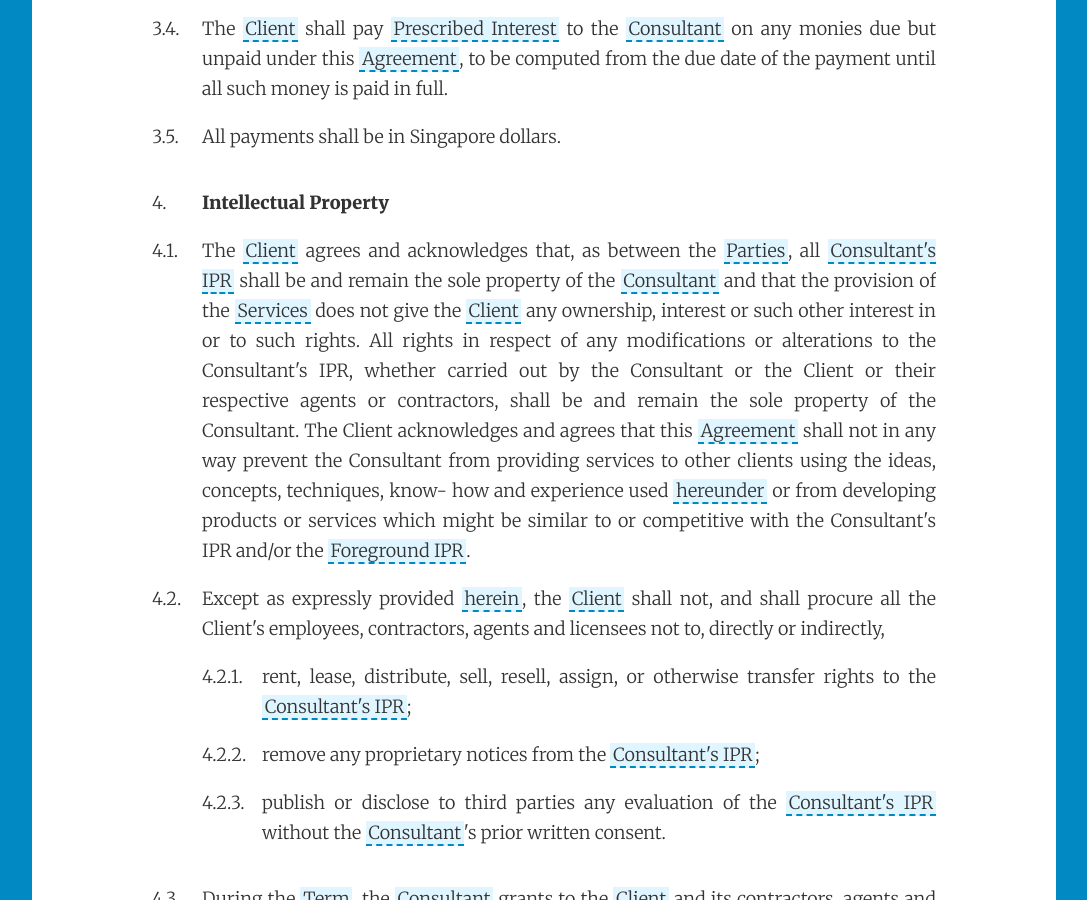
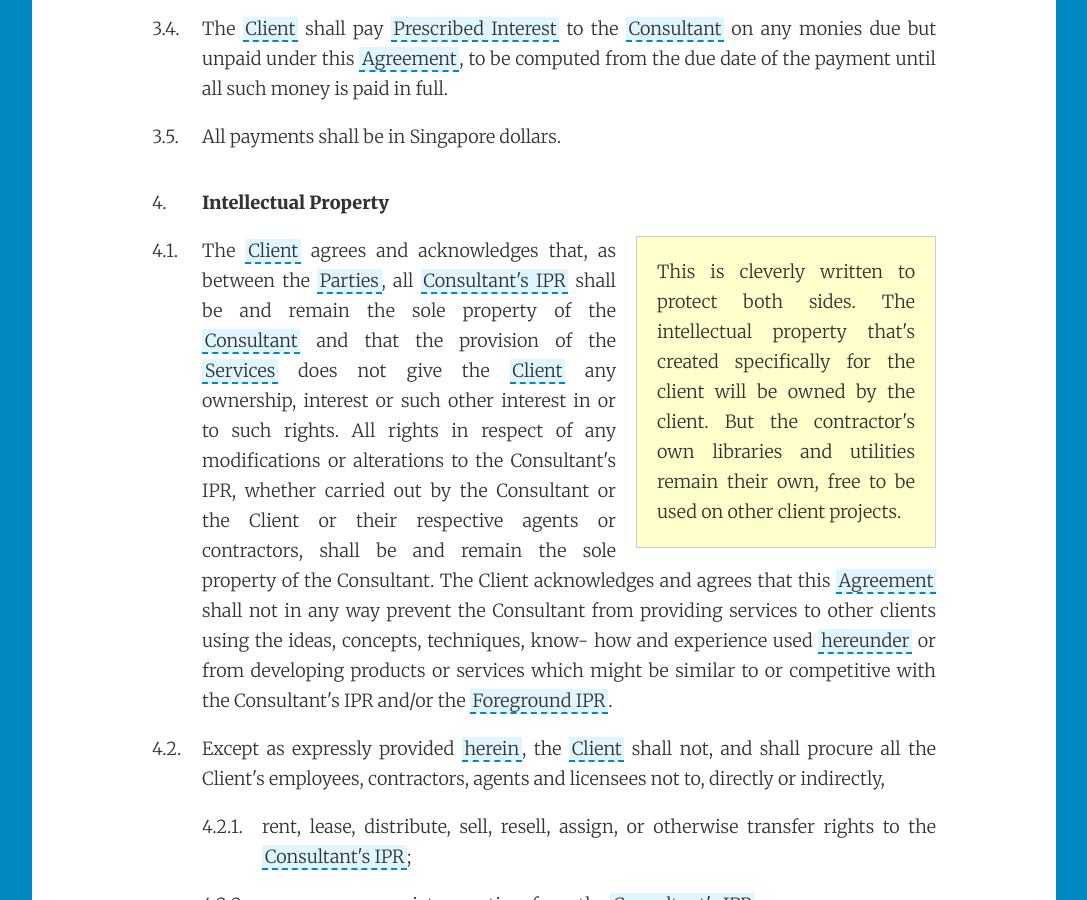
Before and after one commit to cofounders/legal, a Jekyll site: the page built from _posts/2013-11-14-consulting_agreement.html, in a window 1280 px wide and 900 px high, scrolled down 1906 px. Shown: the whole window, without its empty margins (96-1183 px from the left). Built offline with Jekyll 4.4.1, drawn with Linux system fonts in a browser that asks for light colours; some web fonts are replaced.

Commit message:
Experiment with template annotations. Ref #10

```diff
--- a/_posts/2013-11-14-consulting_agreement.html
+++ b/_posts/2013-11-14-consulting_agreement.html
@@ -49,7 +49,10 @@ tags:
   <li>
     <h4>Intellectual Property</h4>
     <ol>
-      <li>The Client agrees and acknowledges that, as between the Parties, all Consultant's IPR shall be and remain the sole property of the Consultant and that the provision of the Services does not give the Client any ownership, interest or such other interest in or to such rights. All rights in respect of any modifications or alterations to the Consultant's IPR, whether carried out by the Consultant or the Client or their respective agents or contractors, shall be and remain the sole property of the Consultant. The Client acknowledges and agrees that this Agreement shall not in any way prevent the Consultant from providing services to other clients using the ideas, concepts, techniques, know- how and experience used hereunder or from developing products or services which might be similar to or competitive with the Consultant's IPR and/or the Foreground IPR.</li>
+      <li>
+        <aside>This is cleverly written to protect both sides. The intellectual property that's created specifically for the client will be owned by the client. But the contractor's own libraries and utilities remain their own, free to be used on other client projects.</aside>
+        The Client agrees and acknowledges that, as between the Parties, all Consultant's IPR shall be and remain the sole property of the Consultant and that the provision of the Services does not give the Client any ownership, interest or such other interest in or to such rights. All rights in respect of any modifications or alterations to the Consultant's IPR, whether carried out by the Consultant or the Client or their respective agents or contractors, shall be and remain the sole property of the Consultant. The Client acknowledges and agrees that this Agreement shall not in any way prevent the Consultant from providing services to other clients using the ideas, concepts, techniques, know- how and experience used hereunder or from developing products or services which might be similar to or competitive with the Consultant's IPR and/or the Foreground IPR.
+      </li>
       <li>Except as expressly provided herein, the Client shall not, and shall procure all the Client's employees, contractors, agents and licensees not to, directly or indirectly,
         <ol>
           <li>rent, lease, distribute, sell, resell, assign, or otherwise transfer rights to the Consultant's IPR;</li>
```
